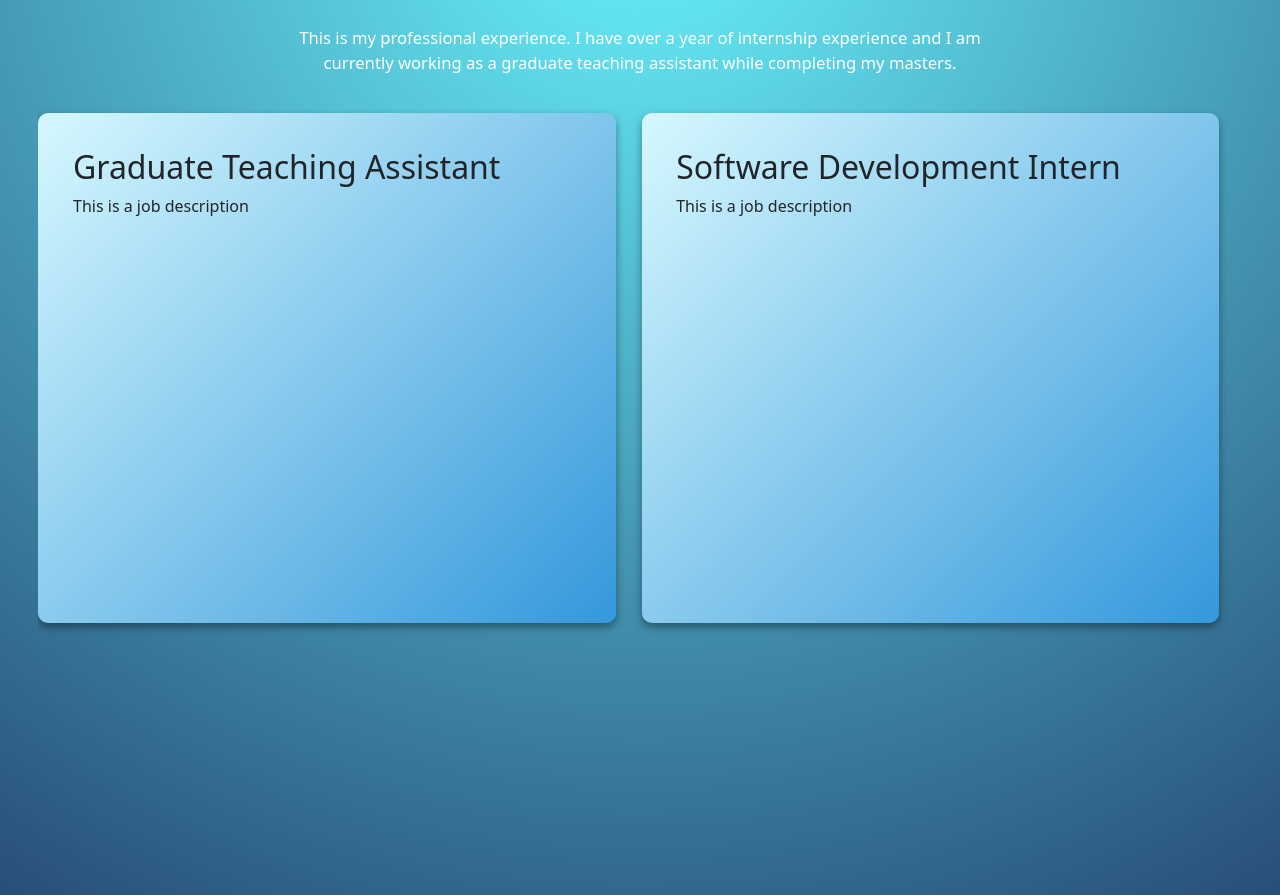
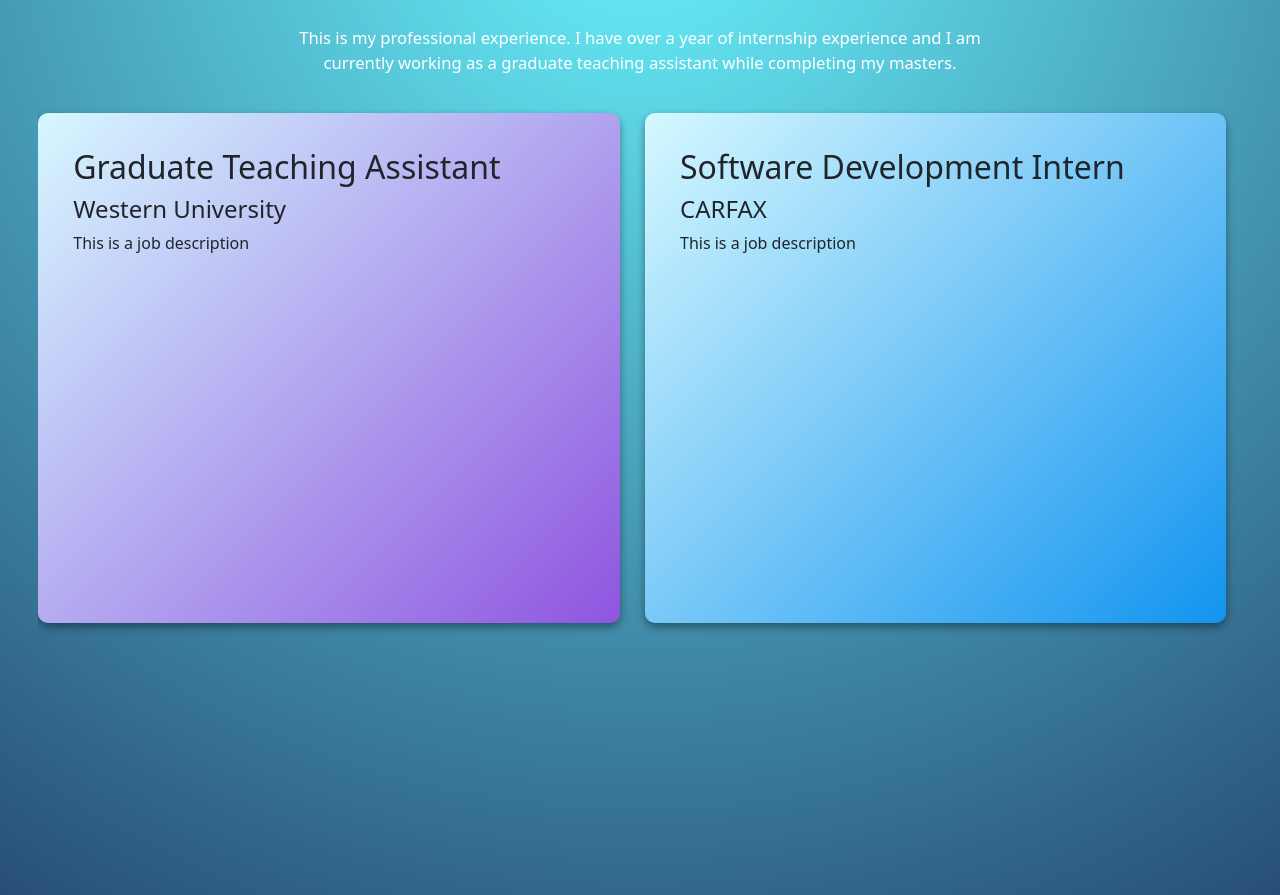
Before and after one commit to Jack-Lacy/Personal-Site, a React (Create React App) app in the folder frontend/: page / in a window 1280 px wide. Shown: the part 1725-2620 px from the top of the page. Built offline with nearby package versions, Linux system fonts and the light colour scheme.

Commit message:
Adding colour and company to "ExperienceTiles"

```diff
--- a/frontend/src/componants/ExperienceTile.tsx
+++ b/frontend/src/componants/ExperienceTile.tsx
@@ -3,6 +3,7 @@
 interface TileProps{
     jobTitle: string;
     jobDescription: string;
+    company: string;
     colour?: string;
 }
 
@@ -15,6 +16,7 @@
         >
             <div className="InnerTile">
                 <h2>{props.jobTitle}</h2>
+                <h4>{props.company}</h4>
                 <p>
                     {props.jobDescription}
                 </p>
--- a/frontend/src/sections/Experience.scss
+++ b/frontend/src/sections/Experience.scss
@@ -37,8 +37,8 @@
     padding-bottom: 0;
 
     .ExperienceTile {
-      flex: 0 0 48%;
-      max-width: 48%;
+      flex: 0 0 48.3%;
+      max-width: 48.3%;
       height: 95%;
       background-color: white;
       border-radius: 10px;
--- a/frontend/src/sections/Experience.tsx
+++ b/frontend/src/sections/Experience.tsx
@@ -16,11 +16,15 @@
             <div className="ExperienceTiles">
                 <ExperienceTile
                     jobTitle="Graduate Teaching Assistant"
+                    company="Western University"
                     jobDescription="This is a job description"
+                    colour="#8F55E0"
                 />
                 <ExperienceTile
                     jobTitle="Software Development Intern"
+                    company="CARFAX"
                     jobDescription="This is a job description"
+                    colour="#1294EF"
                 />
             </div>
         </div>
```
